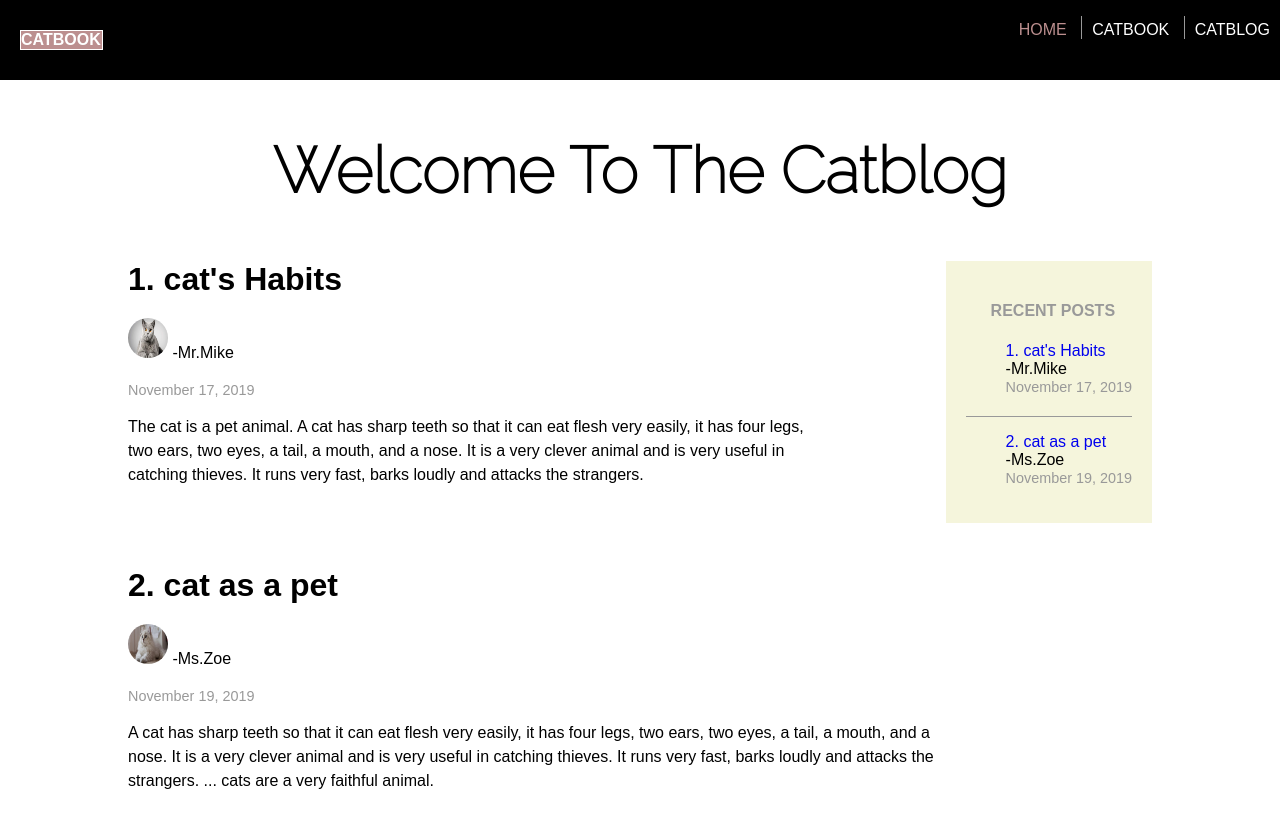
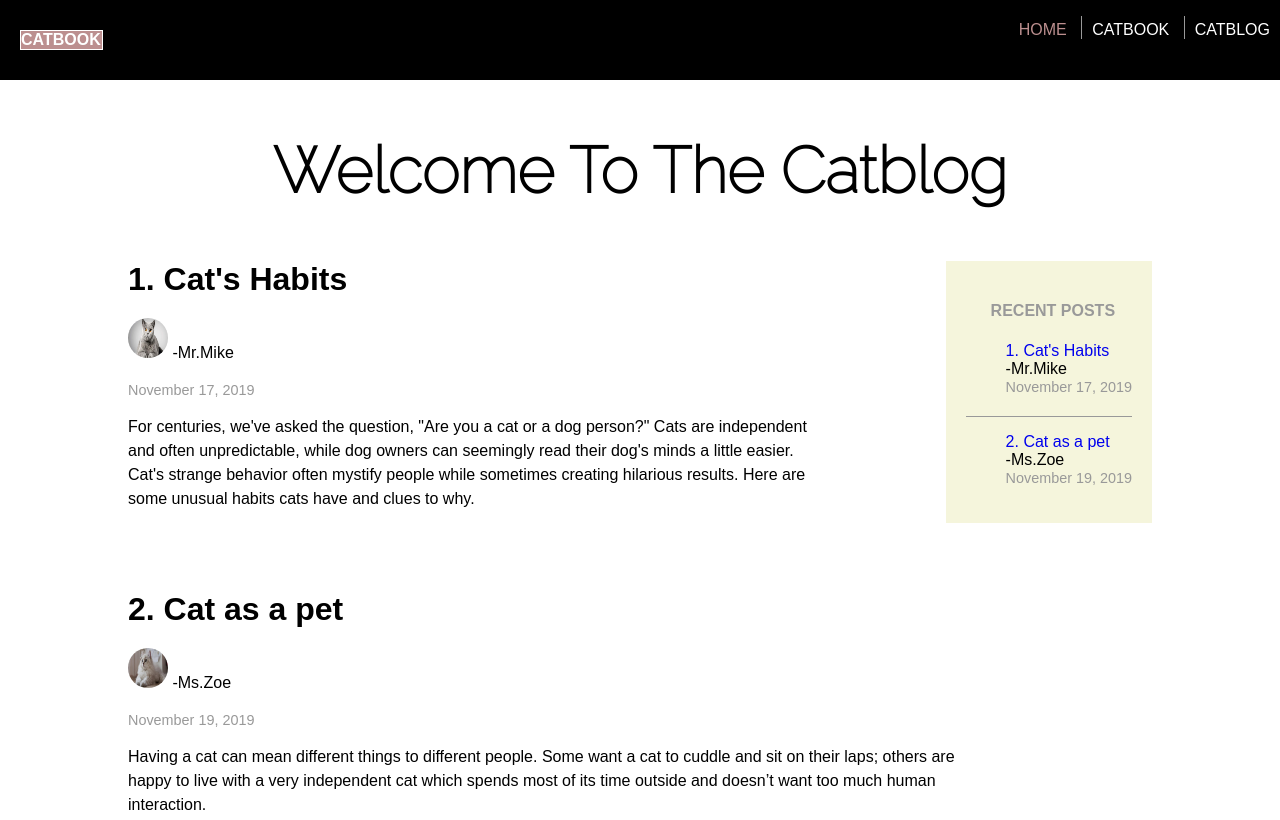
Before and after one commit to sneharatnani/catbook, a plain HTML site: page catblog.html in a window 1280 px wide. Shown: the top 820 px of the page. Drawn offline with Linux system fonts and the light colour scheme; a web font is replaced by a local one.

Commit message:
Add content

```diff
--- a/catblog.html
+++ b/catblog.html
@@ -35,30 +35,30 @@
             <aside class="aside">
                 <h4>recent posts</h4>
                 <ul class="first-list">
-                    <li><a href="https://bit.ly/3CXCquH">1. cat's Habits</a></li>
+                    <li><a href="https://bit.ly/3CXCquH">1. Cat's Habits</a></li>
                     <li>-Mr.Mike</li>
                     <li><span>November 17, 2019</span></li>
                 </ul>
                 <ul>
-                    <li><a href="https://bit.ly/3meLkx4">2. cat as a pet</a></li>
+                    <li><a href="https://bit.ly/3meLkx4">2. Cat as a pet</a></li>
                     <li>-Ms.Zoe</li>
                     <li><span>November 19, 2019</span></li>
                 </ul>
             </aside>
             <div class="blog-list">
-                <h2><a href="https://bit.ly/3CXCquH" target="_blank">1. cat's Habits</a></h2>
+                <h2><a href="https://bit.ly/3CXCquH" target="_blank">1. Cat's Habits</a></h2>
                 <p><img src="images/british-shorthair.jpg"/> -Mr.Mike</p>
                 <span>November 17, 2019</span>
-                <p>The cat is a pet animal. A cat has sharp teeth so that it can eat flesh very easily, it has four legs, two ears, two eyes, a tail, a mouth, and a nose. It is a very clever animal and is very useful in catching thieves. It runs very fast, barks loudly and attacks the strangers.
+                <p>For centuries, we've asked the question, "Are you a cat or a dog person?" Cats are independent and often unpredictable, while dog owners can seemingly read their dog's minds a little easier. Cat's strange behavior often mystify people while sometimes creating hilarious results.
 
+                    Here are some unusual habits cats have and clues to why.
                 </p>
 
                 <div class="second-blurb">
-                    <h2><a href="https://bit.ly/3meLkx4" target="_blank">2. cat as a pet</a></h2>
+                    <h2><a href="https://bit.ly/3meLkx4" target="_blank">2. Cat as a pet</a></h2>
                     <p><img src="images/siberian.jpg"/> -Ms.Zoe</p>
                     <span>November 19, 2019</span>
-                    <p class="blurb">A cat has sharp teeth so that it can eat flesh very easily, it has four legs, two ears, two eyes, a tail, a mouth, and a nose. It is a very clever animal and is very useful in catching thieves. It runs very fast, barks loudly and attacks the strangers. ... cats are a very faithful animal.
-
+                    <p class="blurb">Having a cat can mean different things to different people. Some want a cat to cuddle and sit on their laps; others are happy to live with a very independent cat which spends most of its time outside and doesn’t want too much human interaction.
                     </p>
                 </div>
             </div>
```
Also changed, not shown: 1 other file.
